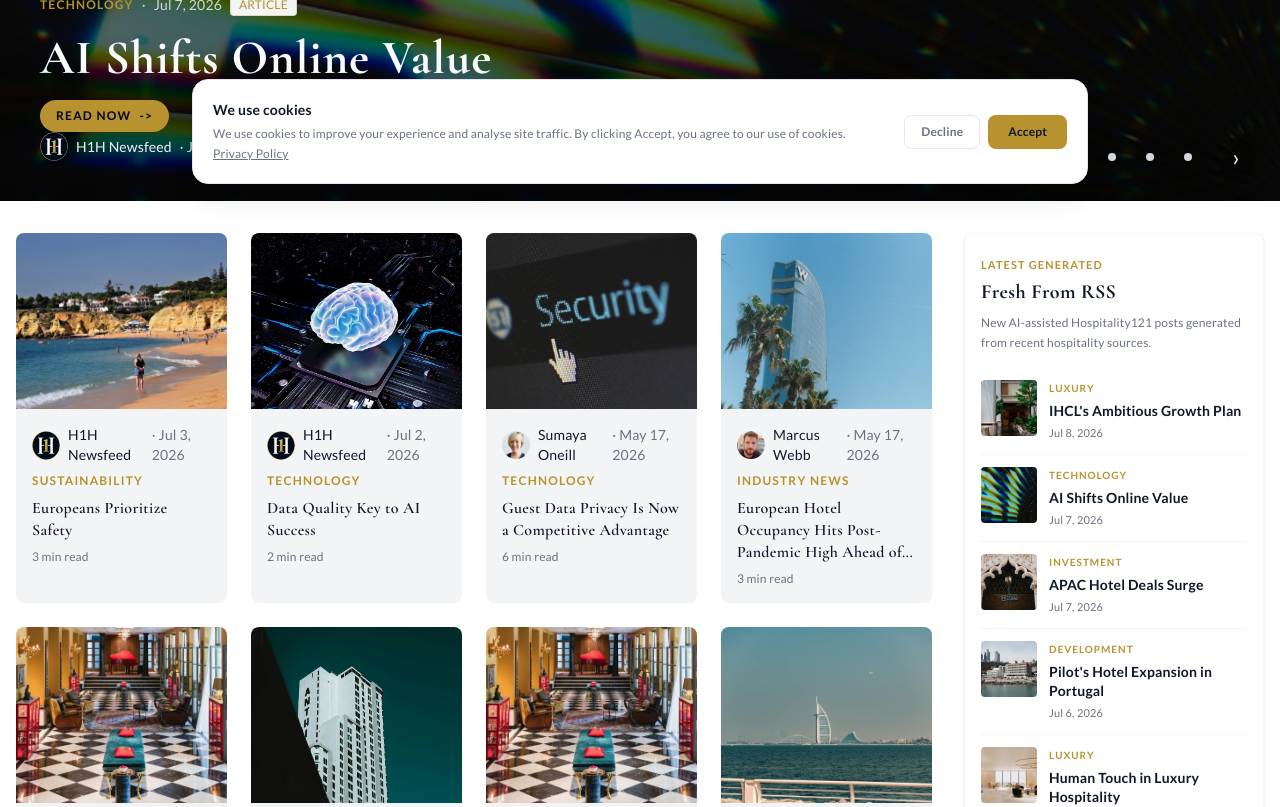
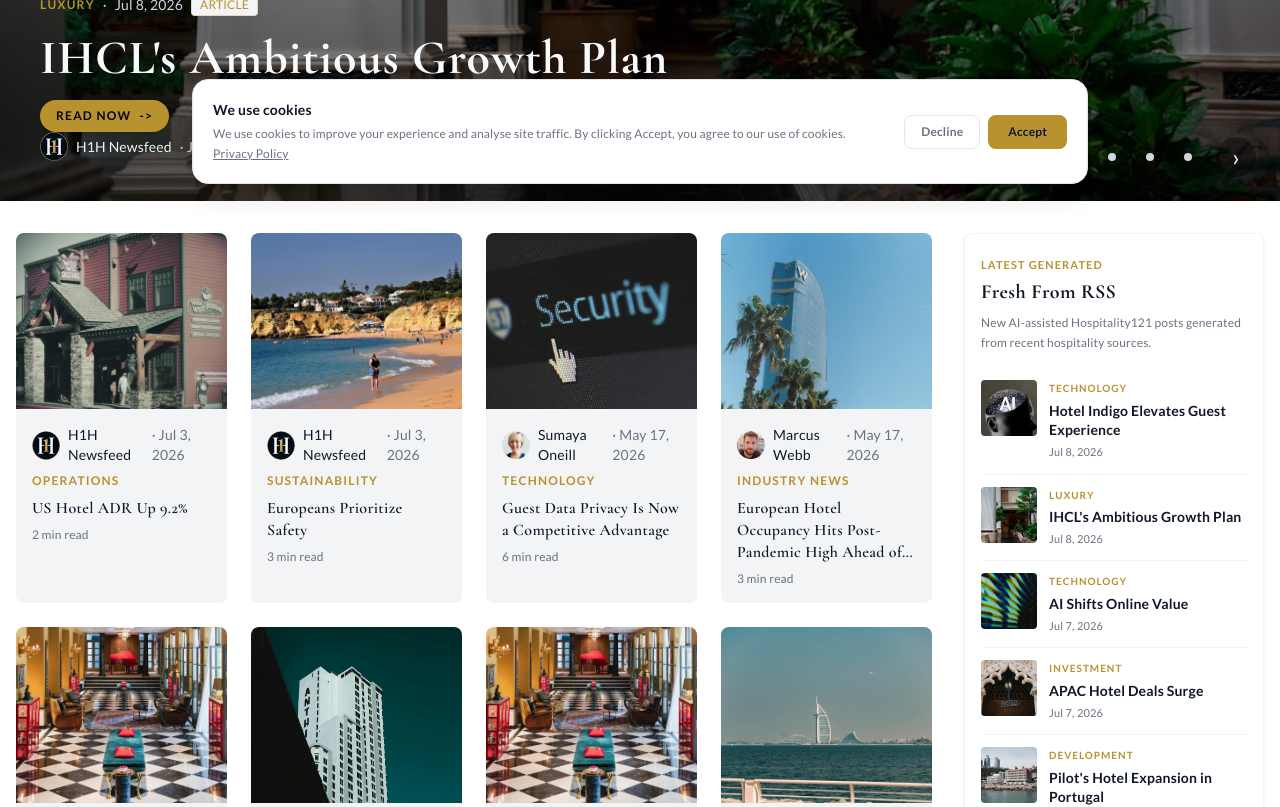
Before and after one commit to Aitibour/hospitality121, a Next.js app: page / in a window 1280 px wide. Shown: the part 600-1407 px from the top of the page. Built offline with nearby package versions, Linux system fonts and the light colour scheme; no server answers.

Commit message:
feat(news): auto-post hotel-indigo-ai-guest-messaging

```diff
--- /dev/null
+++ b/content/news/hotel-indigo-ai-guest-messaging.mdx
@@ -0,0 +1,29 @@
+---
+title: "Hotel Indigo Elevates Guest Experience"
+category: "TECHNOLOGY"
+author: "H1H Newsfeed"
+authorAvatar: "/images/Logo.png"
+date: "2026-07-08"
+readTime: "2 min read"
+image: "/images/content/auto-hotel-indigo-ai-guest-messaging.jpg"
+featured: false
+type: "news"
+description: "Hotel Indigo Bali Seminyak Beach deploys AI guest messaging platform"
+source: "hospitalitynet.org"
+sourceUrl: "https://www.hospitalitynet.org/news/4133392/hotel-indigo-bali-seminyak-beach-taps-canary-to-elevate-the-guest-experience-with-ai"
+---
+
+The hospitality industry is witnessing a significant shift towards leveraging technology to enhance the guest experience. Hotel Indigo Bali Seminyak Beach has taken a notable step in this direction by implementing an AI-powered guest messaging platform. This innovative solution enables the hotel to provide instant multilingual responses to guests across over 100 languages, thereby breaking language barriers and ensuring seamless communication.
+The AI guest messaging platform is designed to cater to the diverse needs of guests throughout their stay. From the moment of arrival to departure, guests can communicate with the hotel staff in their preferred language, receiving timely and accurate responses to their queries. This not only enhances the overall guest experience but also increases guest satisfaction and loyalty.
+The integration of AI in guest messaging has significant implications for the hospitality industry. It allows hotels to streamline their communication processes, reducing the workload of staff and enabling them to focus on providing personalized services to guests. Moreover, the ability to respond to guest queries in real-time helps to resolve issues promptly, minimizing the risk of negative reviews and complaints.
+The use of AI in guest messaging also opens up new opportunities for hotels to gather valuable insights into guest preferences and behavior. By analyzing guest interactions, hotels can identify patterns and trends, enabling them to tailor their services and amenities to meet the evolving needs of their guests. This data-driven approach can help hotels to stay ahead of the competition and maintain a competitive edge in the market.
+In addition to enhancing the guest experience, the AI guest messaging platform can also help hotels to increase revenue and drive business growth. By providing guests with personalized recommendations and offers, hotels can encourage guests to explore their facilities and services, resulting in increased spending and loyalty.
+The deployment of AI guest messaging platforms is expected to become more widespread in the hospitality industry, as hotels seek to leverage technology to stay competitive and provide exceptional guest experiences. As the industry continues to evolve, it will be interesting to see how hotels innovate and adapt to changing guest expectations and technological advancements.
+The adoption of AI-powered guest messaging platforms is a significant step towards creating a more personalized and seamless guest experience. As hotels continue to invest in technology, we can expect to see further innovations that transform the way hotels interact with their guests and deliver exceptional service.
+
+## Related Hospitality121 Coverage
+
+- [Hospitality121 Core Hub](https://hospitality121.com)
+- [Hospitality News](https://hospitality121.com/news)
+- [Hospitality AI](https://hospitality121.com/technology/ai)
+- [Hospitality Technology in Toronto](https://hospitality121.com/geo/hospitality-technology-toronto)
--- a/scripts/seen-articles.json
+++ b/scripts/seen-articles.json
@@ -209,5 +209,7 @@
   "https://www.hospitalitynet.org/news/4133369/how-are-lighthouses-ai-capabilities-transforming-hotel-commercial-strategy",
   "https://www.hospitalitynet.org/news/4133388/from-child-free-escapes-to-extreme-day-trips-the-trends-redefining-britains-summer-holidays",
   "https://www.hospitalitynet.org/casestudy/4133371/a-gms-perspective-on-guest-feedback-at-national-scale",
-  "https://www.hospitalitynet.org/news/4133374/ihcl-clocks-20-signings-and-11-hotel-openings-in-q1-fy2027"
+  "https://www.hospitalitynet.org/news/4133374/ihcl-clocks-20-signings-and-11-hotel-openings-in-q1-fy2027",
+  "https://www.hospitalitynet.org/opinion/4133393/there-is-no-single-ai-ranking-for-your-hotel",
+  "https://www.hospitalitynet.org/news/4133392/hotel-indigo-bali-seminyak-beach-taps-canary-to-elevate-the-guest-experience-with-ai"
 ]
```
Also changed, not shown: public/images/content/auto-hotel-indigo-ai-guest-messaging.jpg (added).
